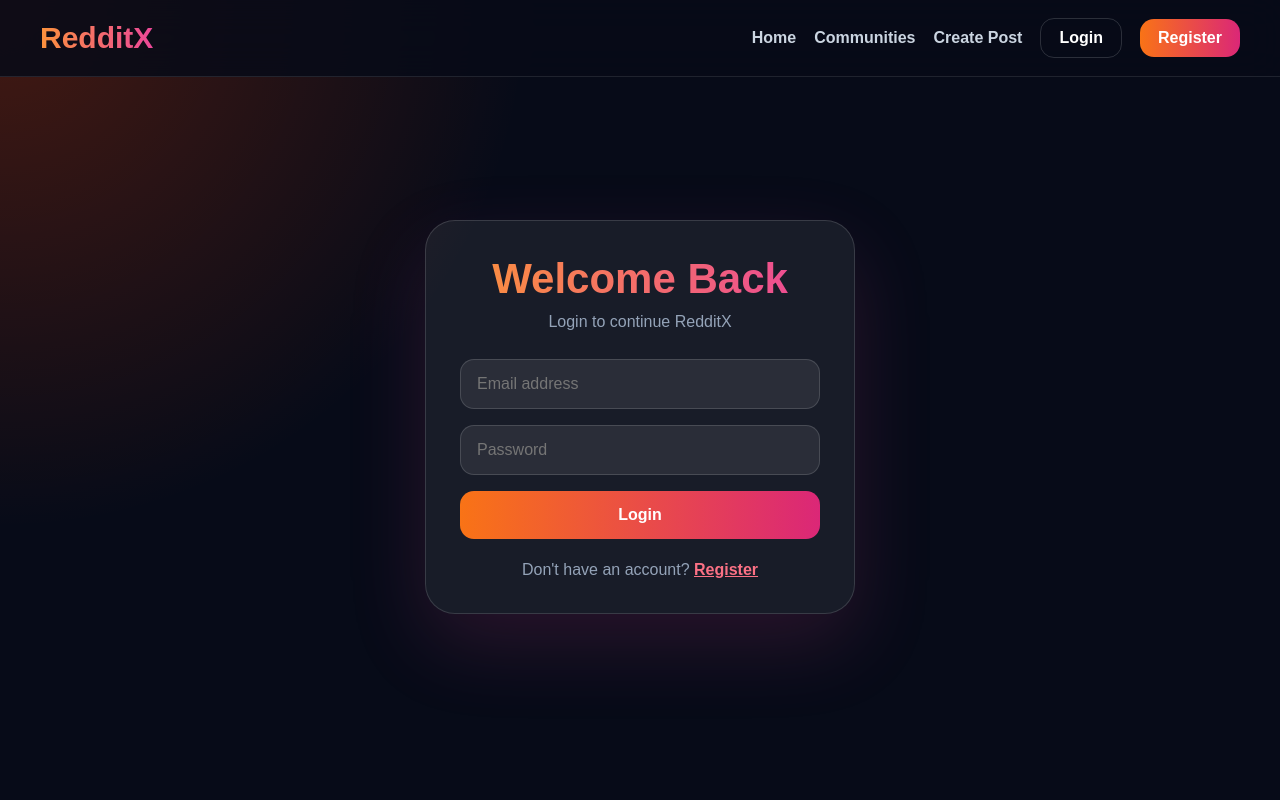
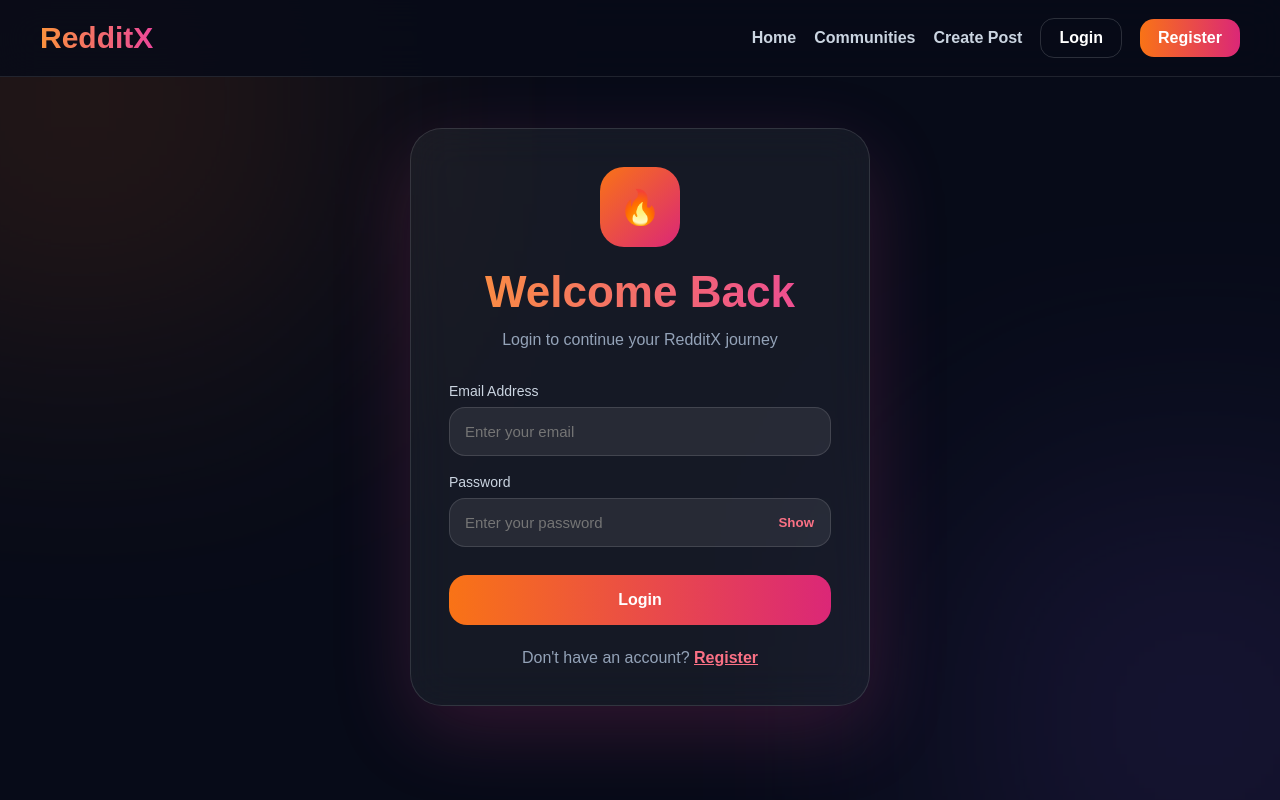
Before and after one commit to Kesarkarale/reddit-clone, a Next.js app: page /login in a window 1280 px wide. Built offline with nearby package versions, Linux system fonts and the light colour scheme.

Commit message:
Update page.js

```diff
--- a/app/login/page.js
+++ b/app/login/page.js
@@ -1,22 +1,108 @@
+"use client";
+
+import { useState } from "react";
+import { useRouter } from "next/navigation";
 import Navbar from "../../components/Navbar";
 
 export default function Login() {
+  const router = useRouter();
+
+  const [email, setEmail] = useState("");
+  const [password, setPassword] = useState("");
+  const [show, setShow] = useState(false);
+  const [message, setMessage] = useState("");
+
+  function handleLogin(e) {
+    e.preventDefault();
+
+    const savedUser = JSON.parse(localStorage.getItem("redditxUser"));
+
+    if (!savedUser) {
+      setMessage("No account found. Please register first.");
+      return;
+    }
+
+    if (email === savedUser.email && password === savedUser.password) {
+      localStorage.setItem("isLoggedIn", "true");
+
+      setMessage("Login successful!");
+
+      setTimeout(() => {
+        router.push("/communities");
+      }, 1200);
+    } else {
+      setMessage("Invalid email or password");
+    }
+  }
+
   return (
     <main style={page}>
       <Navbar />
+
+      <div style={bgGlow1}></div>
+      <div style={bgGlow2}></div>
+
       <section style={wrap}>
         <div style={card}>
+          <div style={logoBox}>🔥</div>
+
           <h1 style={title}>Welcome Back</h1>
-          <p style={sub}>Login to continue RedditX</p>
 
-          <form style={form}>
-            <input style={input} type="email" placeholder="Email address" />
-            <input style={input} type="password" placeholder="Password" />
-            <button type="button" style={button}>Login</button>
+          <p style={sub}>
+            Login to continue your RedditX journey
+          </p>
+
+          {message && (
+            <div style={toast}>
+              {message}
+            </div>
+          )}
+
+          <form onSubmit={handleLogin} style={form}>
+            <div>
+              <label style={label}>Email Address</label>
+
+              <input
+                style={input}
+                type="email"
+                placeholder="Enter your email"
+                value={email}
+                onChange={(e) => setEmail(e.target.value)}
+              />
+            </div>
+
+            <div>
+              <label style={label}>Password</label>
+
+              <div style={passwordWrap}>
+                <input
+                  style={passwordInput}
+                  type={show ? "text" : "password"}
+                  placeholder="Enter your password"
+                  value={password}
+                  onChange={(e) => setPassword(e.target.value)}
+                />
+
+                <button
+                  type="button"
+                  style={showBtn}
+                  onClick={() => setShow(!show)}
+                >
+                  {show ? "Hide" : "Show"}
+                </button>
+              </div>
+            </div>
+
+            <button type="submit" style={button}>
+              Login
+            </button>
           </form>
 
           <p style={text}>
-            Don&apos;t have an account? <a style={link} href="/register">Register</a>
+            Don&apos;t have an account?{" "}
+            <a href="/register" style={link}>
+              Register
+            </a>
           </p>
         </div>
       </section>
@@ -24,13 +110,167 @@ export default function Login() {
   );
 }
 
-const page = { minHeight: "100vh", background: "radial-gradient(circle at top left, rgba(255,69,0,.25), transparent 35%), #070b18", color: "white", fontFamily: "Arial" };
-const wrap = { minHeight: "85vh", display: "flex", alignItems: "center", justifyContent: "center", padding: 24 };
-const card = { width: "100%", maxWidth: 430, padding: 34, borderRadius: 30, background: "rgba(255,255,255,.07)", border: "1px solid rgba(255,255,255,.14)", boxShadow: "0 30px 80px rgba(236,72,153,.15)" };
-const title = { fontSize: 42, fontWeight: 900, textAlign: "center", background: "linear-gradient(90deg,#fb923c,#ec4899)", WebkitBackgroundClip: "text", color: "transparent" };
-const sub = { textAlign: "center", color: "#94a3b8", marginTop: 10, marginBottom: 28 };
-const form = { display: "grid", gap: 16 };
-const input = { padding: "15px 16px", borderRadius: 14, border: "1px solid rgba(255,255,255,.14)", background: "rgba(255,255,255,.08)", color: "white", outline: "none", fontSize: 16 };
-const button = { padding: "15px", borderRadius: 14, border: 0, background: "linear-gradient(90deg,#f97316,#db2777)", color: "white", fontWeight: 900, fontSize: 16, cursor: "pointer" };
-const text = { textAlign: "center", color: "#94a3b8", marginTop: 22 };
-const link = { color: "#fb7185", fontWeight: 800 };
+const page = {
+  minHeight: "100vh",
+  background: "#070b18",
+  color: "white",
+  fontFamily: "Arial, sans-serif",
+  overflow: "hidden",
+  position: "relative",
+};
+
+const wrap = {
+  minHeight: "85vh",
+  display: "flex",
+  alignItems: "center",
+  justifyContent: "center",
+  padding: "24px",
+  position: "relative",
+  zIndex: 10,
+};
+
+const card = {
+  width: "100%",
+  maxWidth: "460px",
+  padding: "38px",
+  borderRadius: "32px",
+  background: "rgba(255,255,255,0.06)",
+  border: "1px solid rgba(255,255,255,0.12)",
+  backdropFilter: "blur(20px)",
+  boxShadow: "0 25px 80px rgba(236,72,153,0.18)",
+};
+
+const logoBox = {
+  width: "80px",
+  height: "80px",
+  margin: "0 auto 20px",
+  borderRadius: "24px",
+  background: "linear-gradient(135deg,#f97316,#db2777)",
+  display: "flex",
+  alignItems: "center",
+  justifyContent: "center",
+  fontSize: "34px",
+};
+
+const title = {
+  textAlign: "center",
+  fontSize: "44px",
+  fontWeight: "900",
+  background: "linear-gradient(90deg,#fb923c,#ec4899)",
+  WebkitBackgroundClip: "text",
+  color: "transparent",
+};
+
+const sub = {
+  textAlign: "center",
+  color: "#94a3b8",
+  marginTop: "10px",
+  marginBottom: "30px",
+  lineHeight: "1.6",
+};
+
+const toast = {
+  padding: "14px",
+  borderRadius: "14px",
+  background: "rgba(255,255,255,0.08)",
+  border: "1px solid rgba(255,255,255,0.12)",
+  marginBottom: "20px",
+  textAlign: "center",
+  color: "#fda4af",
+  fontWeight: "600",
+};
+
+const form = {
+  display: "grid",
+  gap: "18px",
+};
+
+const label = {
+  display: "block",
+  marginBottom: "8px",
+  color: "#cbd5e1",
+  fontSize: "14px",
+};
+
+const input = {
+  width: "100%",
+  padding: "15px",
+  borderRadius: "16px",
+  border: "1px solid rgba(255,255,255,0.12)",
+  background: "rgba(255,255,255,0.08)",
+  color: "white",
+  outline: "none",
+  fontSize: "15px",
+};
+
+const passwordWrap = {
+  display: "flex",
+  alignItems: "center",
+  borderRadius: "16px",
+  border: "1px solid rgba(255,255,255,0.12)",
+  background: "rgba(255,255,255,0.08)",
+};
+
+const passwordInput = {
+  flex: 1,
+  padding: "15px",
+  background: "transparent",
+  border: "none",
+  outline: "none",
+  color: "white",
+  fontSize: "15px",
+};
+
+const showBtn = {
+  padding: "0 16px",
+  border: "none",
+  background: "transparent",
+  color: "#fb7185",
+  cursor: "pointer",
+  fontWeight: "700",
+};
+
+const button = {
+  marginTop: "10px",
+  padding: "16px",
+  borderRadius: "18px",
+  border: "none",
+  background: "linear-gradient(90deg,#f97316,#db2777)",
+  color: "white",
+  fontSize: "16px",
+  fontWeight: "900",
+  cursor: "pointer",
+};
+
+const text = {
+  textAlign: "center",
+  color: "#94a3b8",
+  marginTop: "24px",
+};
+
+const link = {
+  color: "#fb7185",
+  fontWeight: "800",
+};
+
+const bgGlow1 = {
+  position: "absolute",
+  width: "400px",
+  height: "400px",
+  background: "#f97316",
+  filter: "blur(140px)",
+  opacity: 0.18,
+  top: "-100px",
+  left: "-120px",
+};
+
+const bgGlow2 = {
+  position: "absolute",
+  width: "400px",
+  height: "400px",
+  background: "#8b5cf6",
+  filter: "blur(140px)",
+  opacity: 0.18,
+  bottom: "-120px",
+  right: "-120px",
+};
```
